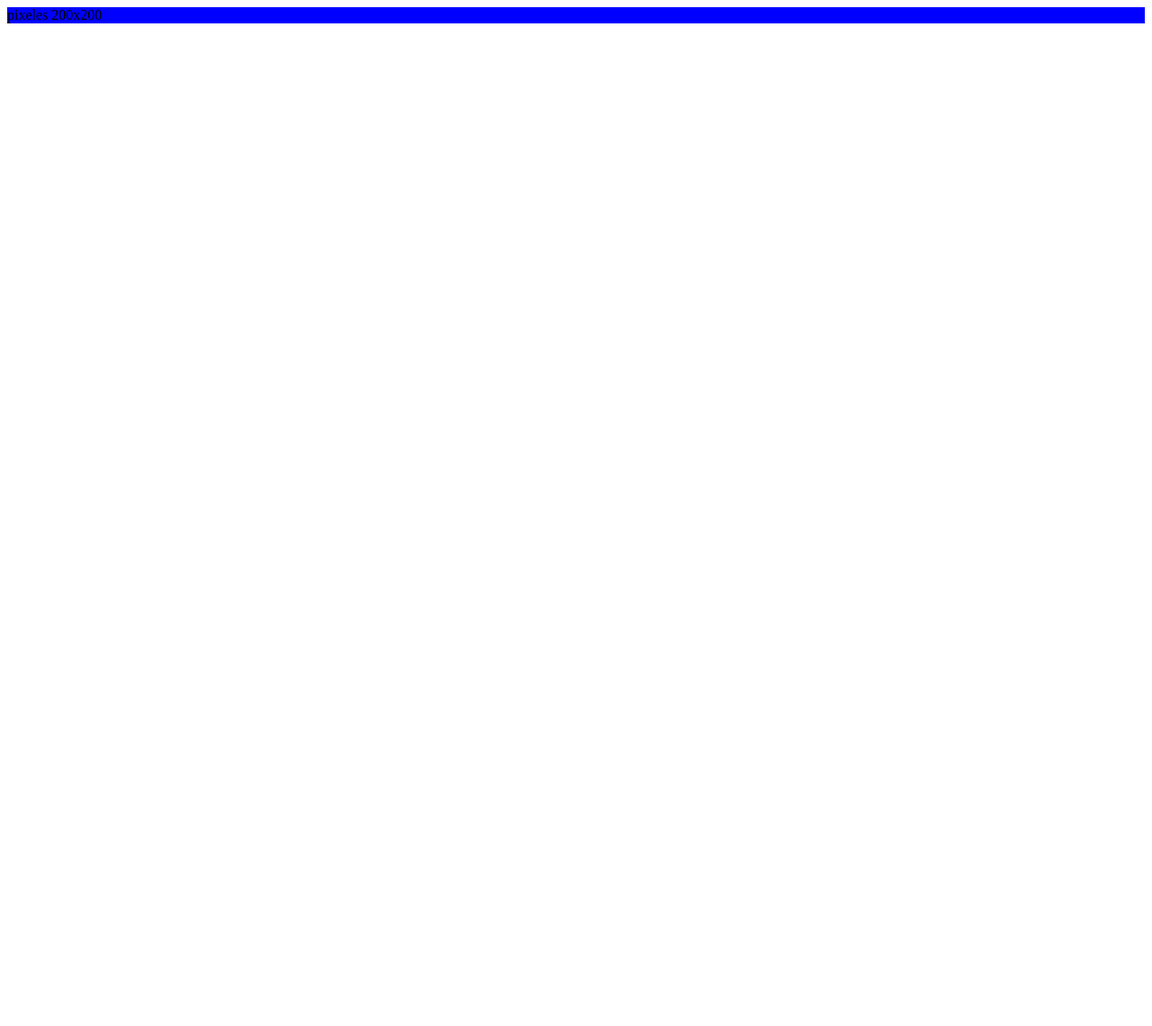
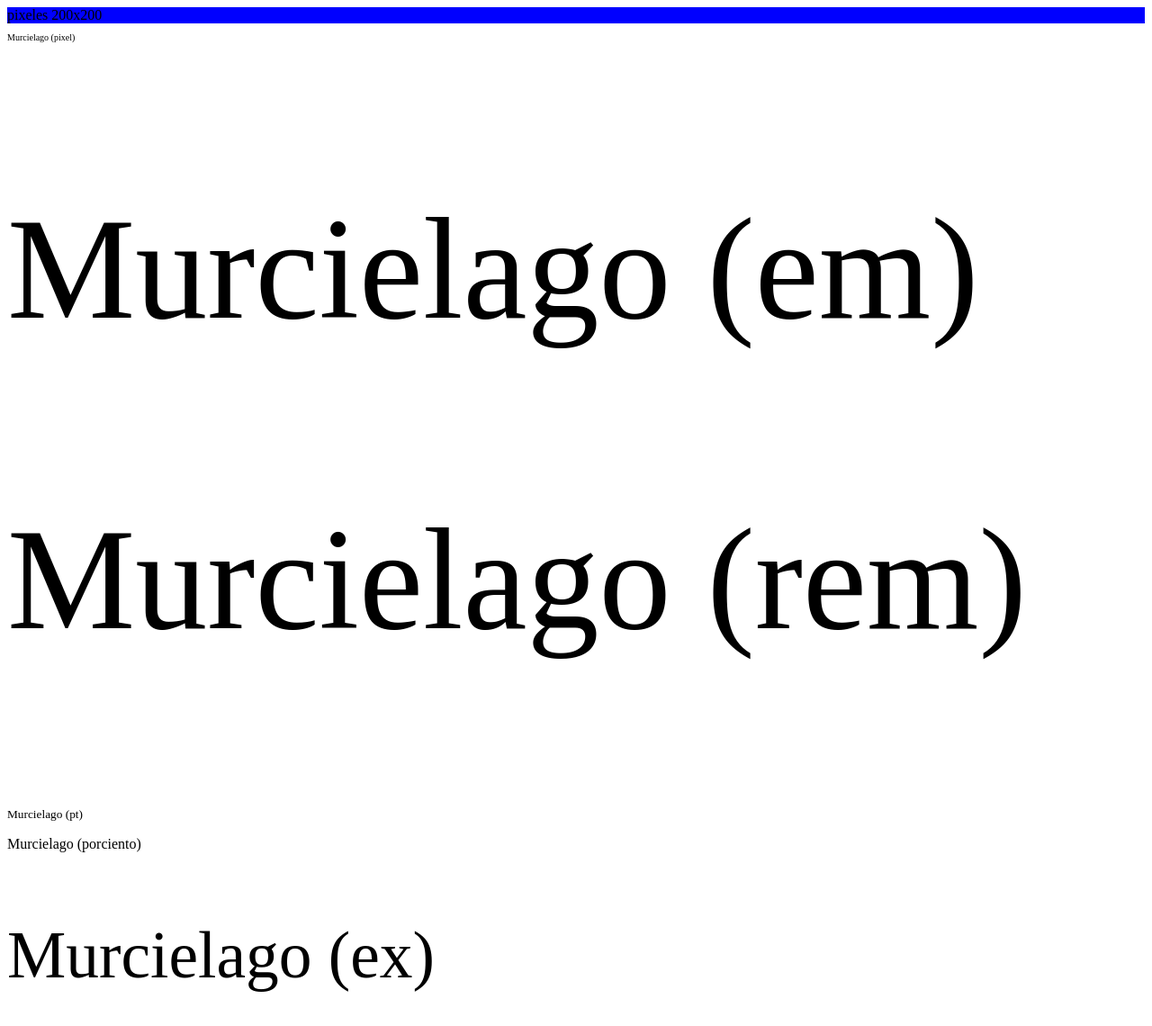
Before and after one commit to AdielCruz1992/web2019_willy, a plain HTML site: page introduccion_css/03_unidades_de_medida_y_colores/index.html in a window 1280 px wide. Shown: the whole page at 90% size. Before the commit the page ends 800 px from the top, so only its background shows below. Drawn offline with Linux system fonts and the light colour scheme.

Commit message:
todos los de hoy

```diff
--- a/introduccion_css/03_unidades_de_medida_y_colores/index.html
+++ b/introduccion_css/03_unidades_de_medida_y_colores/index.html
@@ -12,6 +12,12 @@
 <body>
 
 <div class="pixel">pixeles 200x200</div>
+<p class="size_pixel"> Murcielago (pixel)</p>
+<p class="size_em"> Murcielago (em)</p>
+<p class="size_rem"> Murcielago (rem)</p>
+<p class="size_pt"> Murcielago (pt)</p>
+<p class="size_porciento"> Murcielago (porciento)</p>
+<p class="size_ex"> Murcielago (ex)</p>
 
 </body>
 </html>
--- a/introduccion_css/03_unidades_de_medida_y_colores/medidas.css
+++ b/introduccion_css/03_unidades_de_medida_y_colores/medidas.css
@@ -2,3 +2,27 @@
     background: blue;
 
 }
+
+.size_pixel {
+    font-size: 10px;
+}
+
+.size_em {
+    font-size: 10em;
+}
+
+.size_rem {
+    font-size: 10rem;
+}
+
+.size_pt {
+    font-size: 10pt;
+}
+
+.size_porciento {
+    font-size: 10porciento;
+}
+
+.size_ex {
+    font-size: 10ex;
+}
```
Also changed, not shown: proyecto/paginas/dbh.html (added, +16 -0 lines), proyecto/paginas/perfil.html (+32 -0 lines), proyecto/Imagen1.jpg (added).
